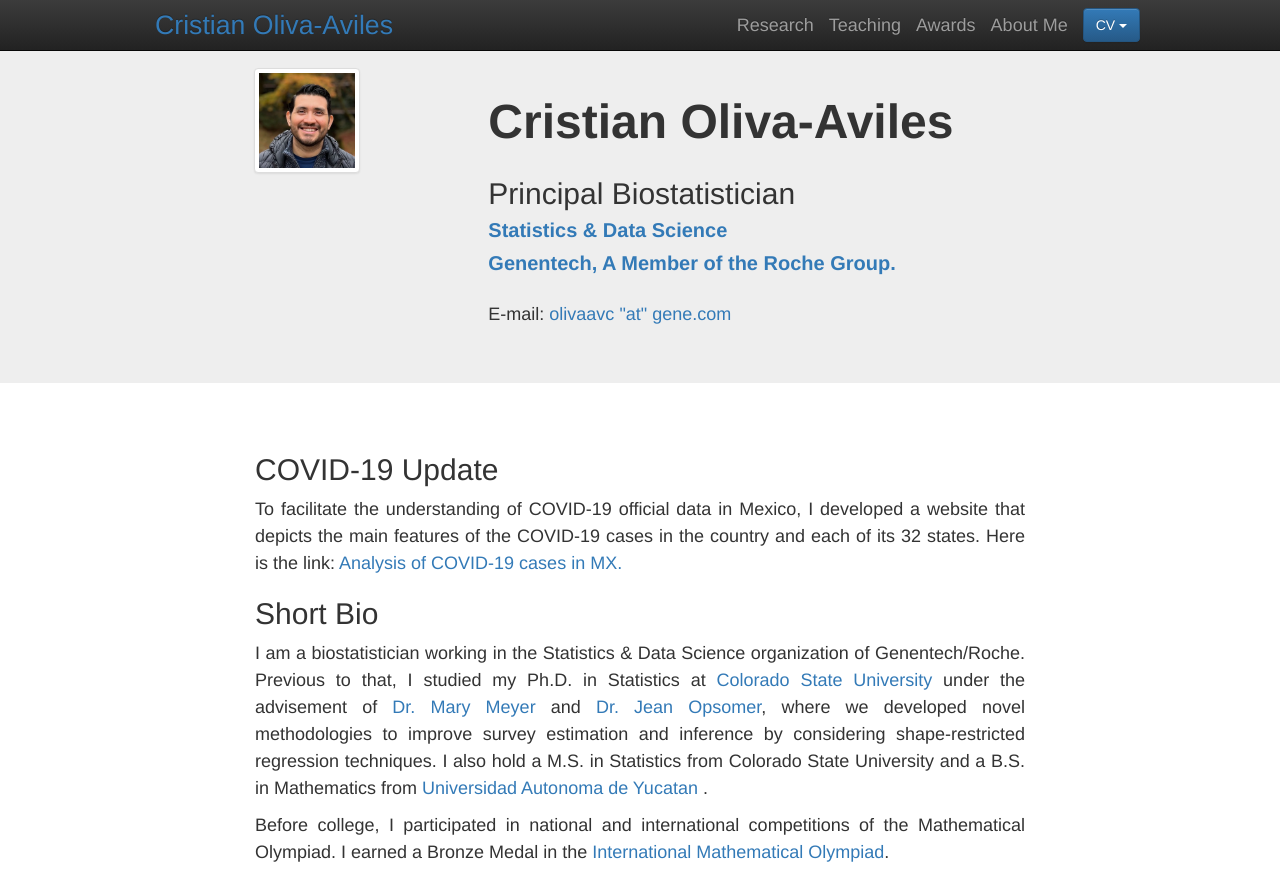
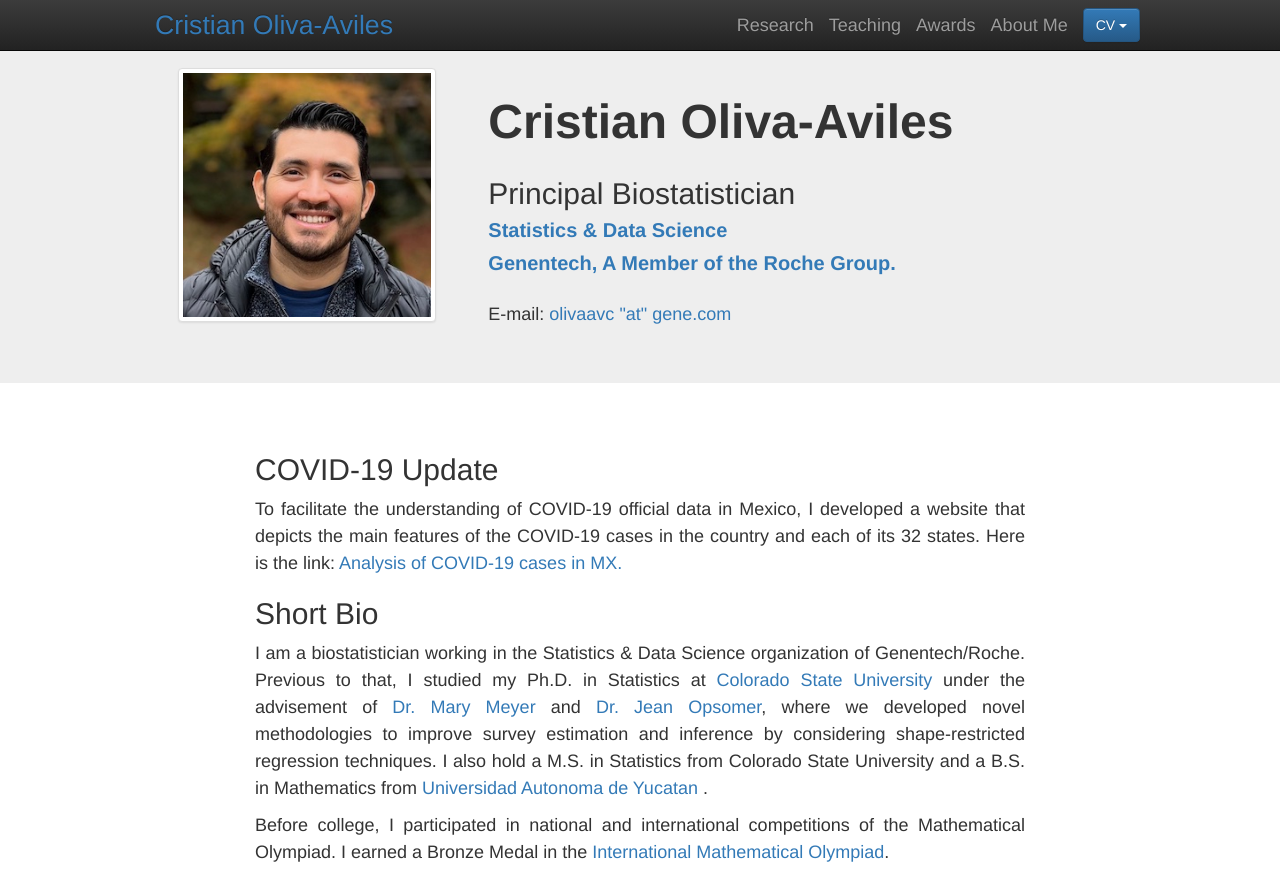
Before and after one commit to cristianoliva88/website, a plain HTML site: page index.html in a window 1280 px wide. Shown: the top 869 px of the page. Drawn offline with nearby package versions, Linux system fonts and the light colour scheme.

Commit message:
Update picture size

```diff
--- a/index.html
+++ b/index.html
@@ -65,7 +65,7 @@
 		<div class="row">
 			<div class="col-lg-4">
 			<br>
-			<img width="35%" src="images/cristian_japan.jpg" class="img-responsive center-block img-thumbnail" alt="cristian_pic">
+			<img width="85%" src="images/cristian_japan.jpg" class="img-responsive center-block img-thumbnail" alt="cristian_pic">
 			</div>
 
 			<div  class="col-lg-7">
```
